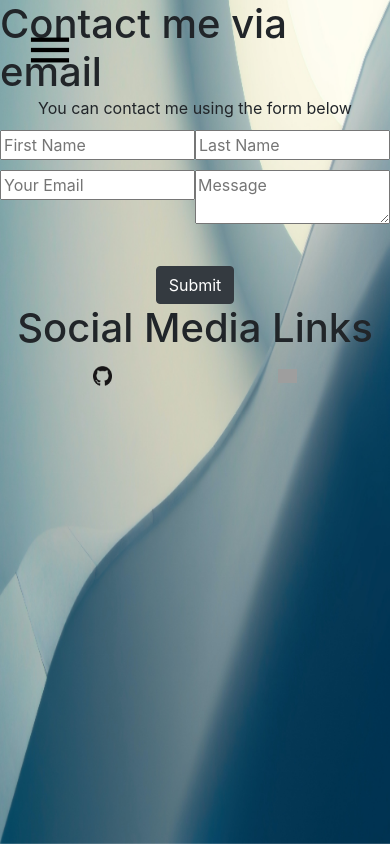
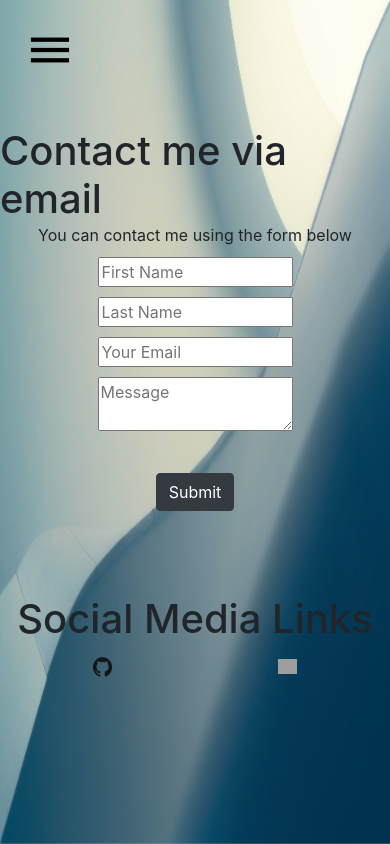
Before and after one commit to SchneiderJM/PersonalWebsite, a React (Create React App) app: page /Contact in a window 390 px wide. Built offline with nearby package versions, Linux system fonts and the light colour scheme; grey boxes are pictures that could not be loaded.

Commit message:
Swapped some flexboxes to CSS grid to fix contact styling in Chrome

```diff
--- a/src/Pages/Contact/Contact.module.css
+++ b/src/Pages/Contact/Contact.module.css
@@ -9,40 +9,33 @@
     margin-top: 5vh;
 }
 .leftContainer{
-    display: flex;
-    flex-wrap: wrap;
-    display: flex;
+    display: grid;
     width: 50%
 }
 
 .rightContainer{
     display: flex;
     flex-wrap: wrap;
-    break-after: always;
     width: 50%
 }
 
 .Headline{
     margin: auto;
-    break-after: always;
 }
 
 #lastName{
-    break-after: always;
     margin: auto;
     margin-top: 10px;
     width: 50%;
 }
 
 #firstName{
-    break-after: always;
     margin: auto;
     margin-top: 10px;
     width: 50%;
 }
 
 #email{
-    break-after: always;
     margin: auto;
     margin-top: 10px;
     width: 50%
@@ -50,23 +43,19 @@
 
 .nameInputs{
     margin: auto;
-    break-after: always;
 }
 
 .submitButton{
     margin: auto;
     margin-top: 5vh;
-    break-after: always;
 }
 .messageText{
     margin: auto;
     margin-top: 10px;
-    break-after: always;
     width: 50%;
 }
 
 #mediaTitle{
-    break-after: always;
     margin: auto;
 }
 
@@ -80,7 +69,6 @@
 
 #warning{
     margin: auto;
-    break-after: always;
 }
 
 .mediaLinks img{
@@ -92,9 +80,14 @@
 @media screen and (max-width: 870px){
     .leftContainer{
         width: 100%;
-        break-after: always;
     }
     .rightContainer{
         width: 100%;
     }
+    .Headline{
+        margin-top: 15vh;
+    }
+    #mediaTitle{
+        margin-top: 10vh;
+    }
 }
```
